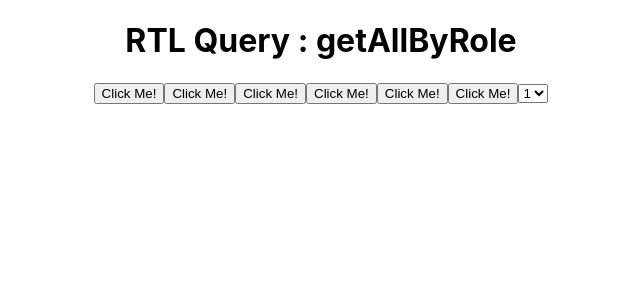
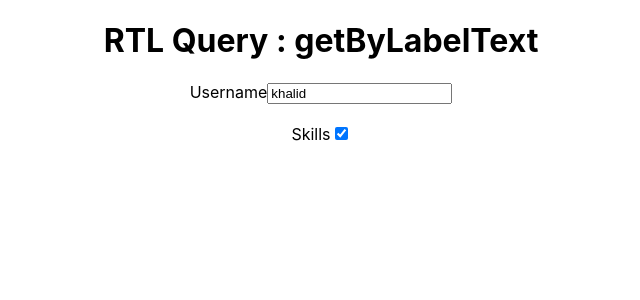
Before and after one commit to abhikhalid/blog-app, a React (Create React App) app: page / in a window 1280 px wide. Shown: the top 300 px of the page, without its empty margins (319-959 px from the left). Built offline with nearby package versions, Linux system fonts and the light colour scheme.

Commit message:
Part 21 - getByLabelText | checkbox testing with get by label text

```diff
--- a/src/App.js
+++ b/src/App.js
@@ -4,19 +4,21 @@ function App() {
 
   return (
     <div className="App">
-      <h1>RTL Query : getAllByRole</h1>
-      <button>Click Me!</button>
-      <button>Click Me!</button>
-      <button>Click Me!</button>
-      <button>Click Me!</button>
-      <button>Click Me!</button>
-      <button>Click Me!</button>
+      <h1>RTL Query : getByLabelText</h1>
 
-       <select>
-        <option>1</option>
-        <option>2</option>
-        <option>3</option>
-       </select>
+      <label htmlFor="user-name">Username</label>
+      <input type="text" id="user-name" defaultValue="khalid" />
+
+      <br />
+      <br />
+
+
+      <label htmlFor="skills">Skills</label>
+      <input
+        type="checkbox"
+        id="skills"
+        defaultChecked={true}
+      />
 
     </div>
   );
```
Also changed, not shown: 1 other file (tests, documents, lock files or other folders).
